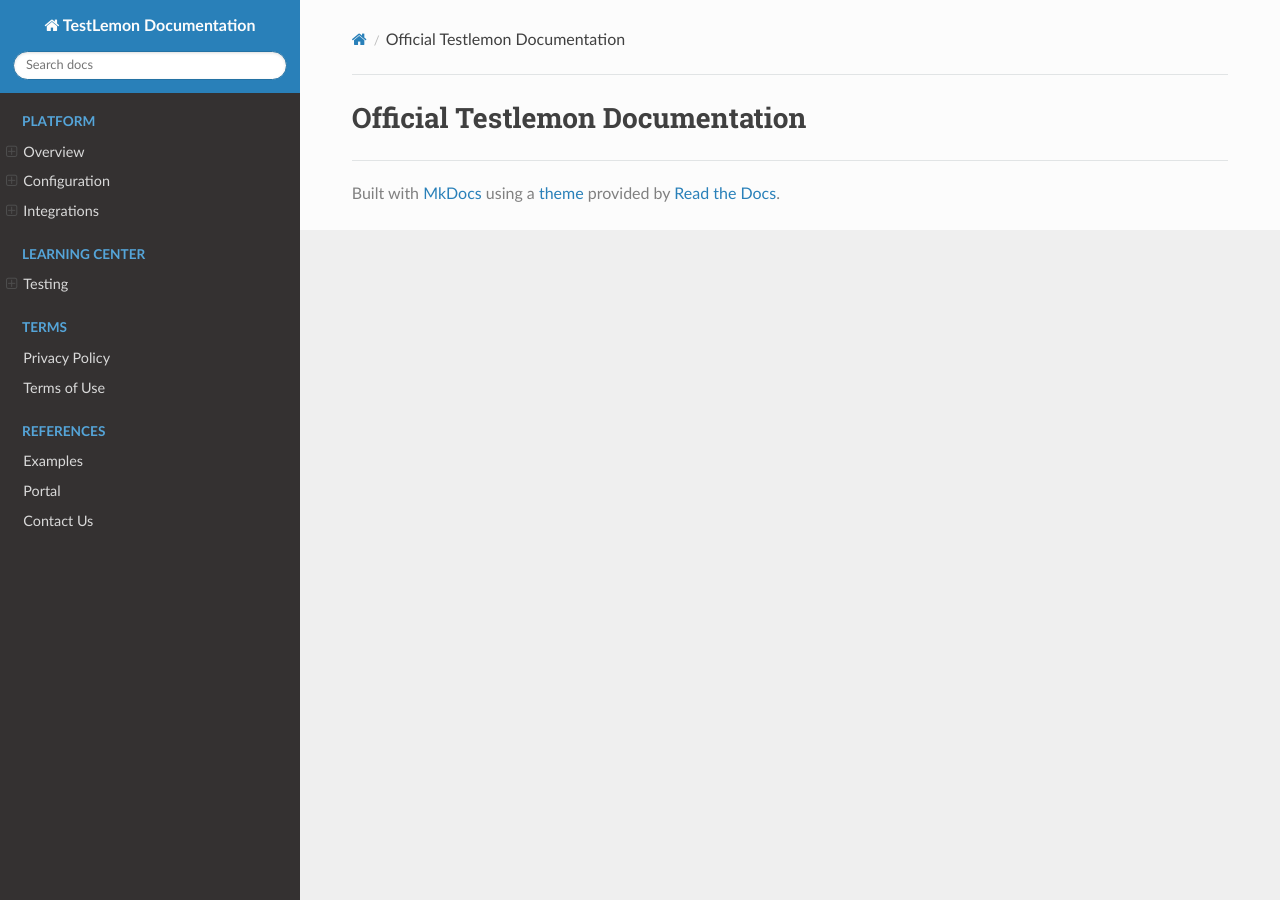
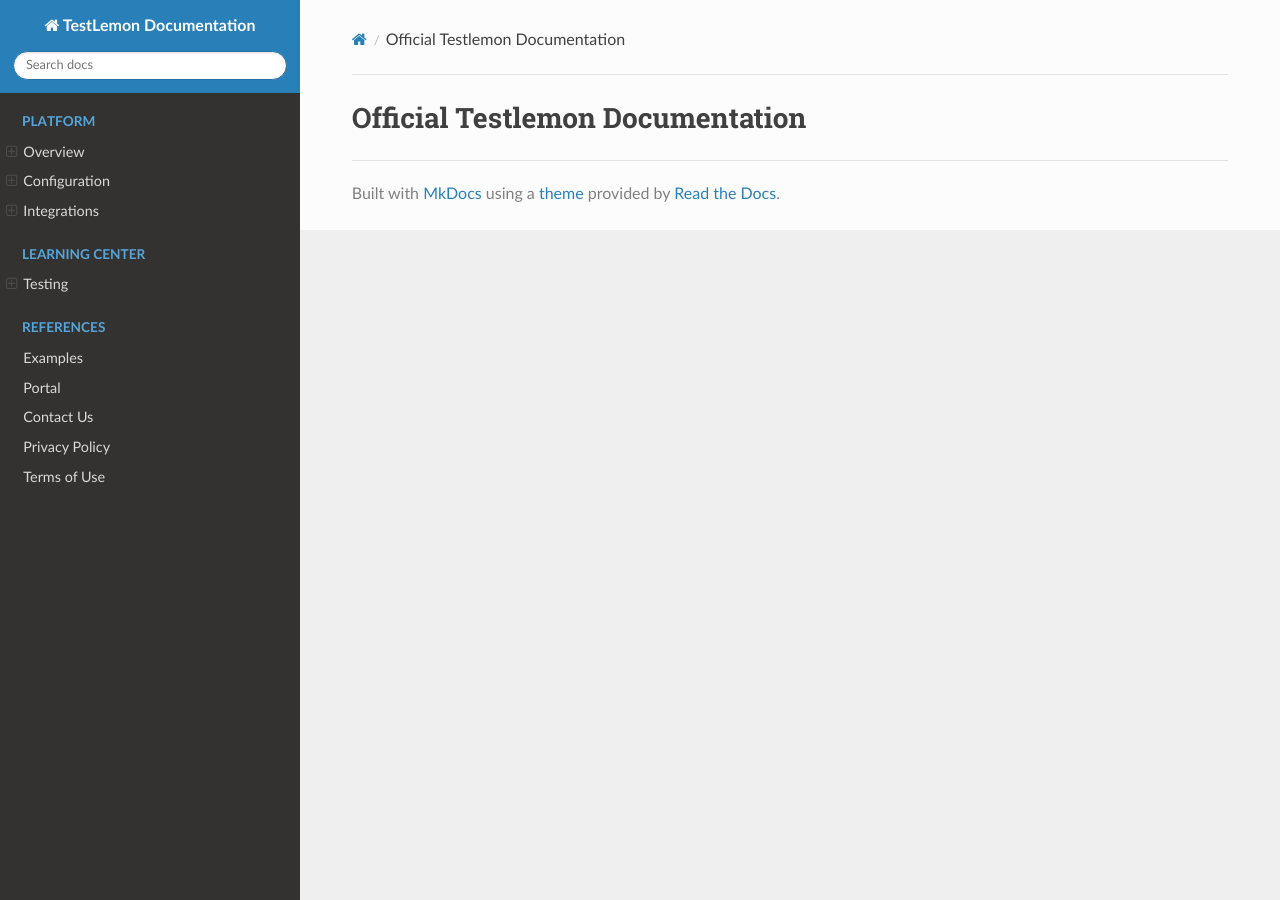
Before and after one commit to itbusina/testlemon-docs, an MkDocs documentation site: the page built from docs/docs/index.md, in a window 1280 px wide. Built offline with MkDocs 1.6.1, drawn with Linux system fonts in a browser that asks for light colours; nearby versions of some CDN libraries; part of the change alters nothing that is shown.

Commit message:
updated the links to terms and privacy

```diff
--- a/docs/mkdocs.yml
+++ b/docs/mkdocs.yml
@@ -51,10 +51,9 @@ nav:
       #- Alternative to Betterstack: coming-soon.md
       #- Alternative to Insomnia: coming-soon.md
       #- Alternative to Pinghome: coming-soon.md
-  - Terms:
-    - Privacy Policy: pages/terms/privacy-policy.md
-    - Terms of Use: pages/terms/terms-of-use.md
   - References:
     - Examples: 'https://github.com/itbusina/testlemon-docs/tree/main/examples'
     - Portal: 'https://app.testlemon.com/'
     - Contact Us: 'https://testlemon.com/index.html#contact'
+  - Privacy Policy: pages/terms/privacy-policy.md
+  - Terms of Use: pages/terms/terms-of-use.md
```
